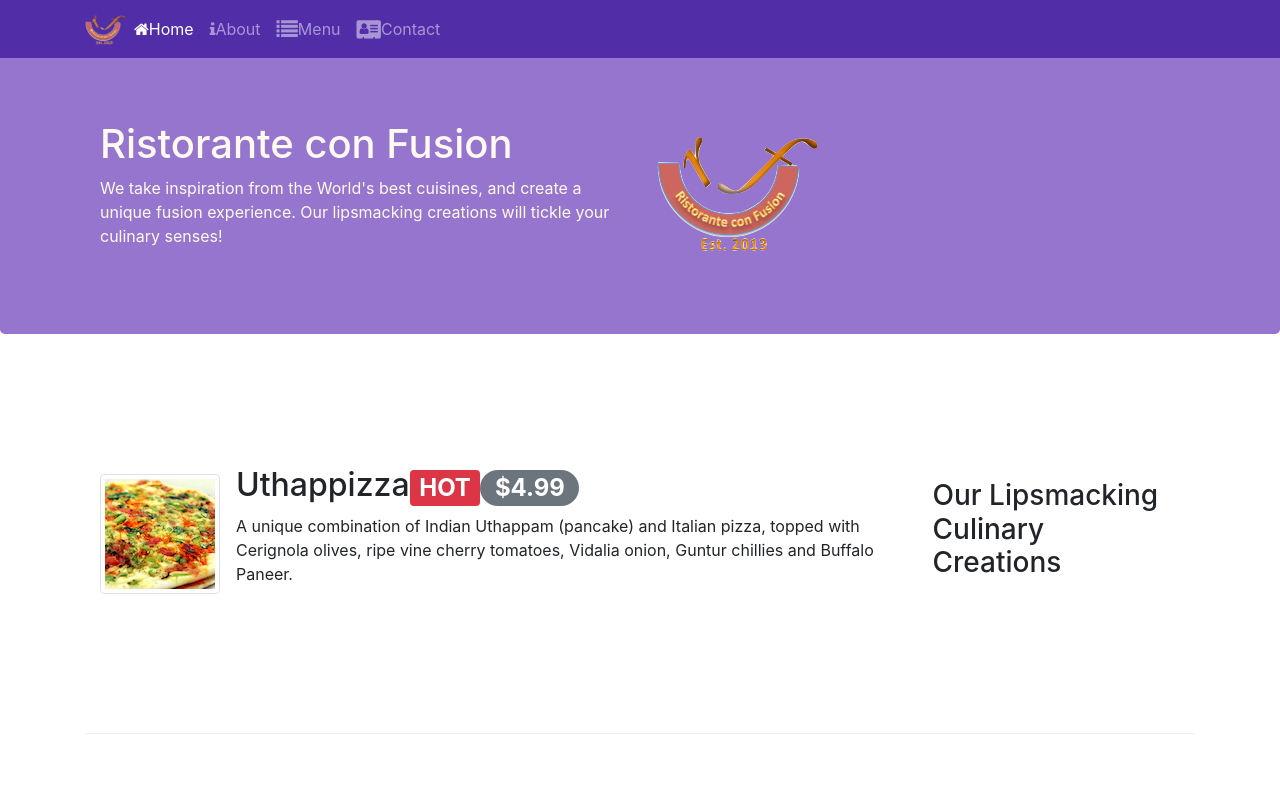
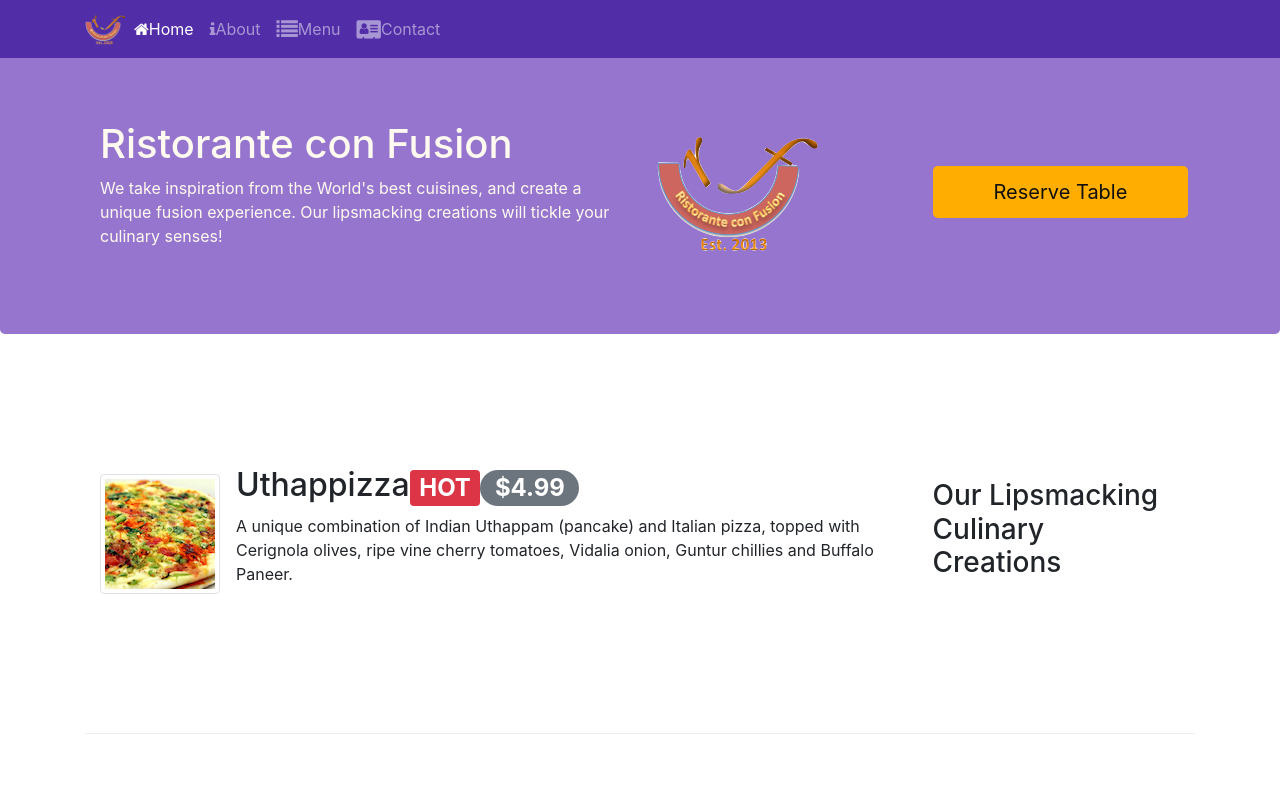
Before and after one commit to DeeptiPenmetsa/bootstrap4, a website: page index.html in a window 1280 px wide. Shown: the top 800 px of the page. Drawn offline with nearby package versions, Linux system fonts and the light colour scheme.

Commit message:
assignment2 done

```diff
--- a/css/styles.css
+++ b/css/styles.css
@@ -40,4 +40,6 @@ body{
 }
 .bg-card{
     background-color: rgb(255, 174, 0);
+    color: #0f0f0f;
+    padding: 10px 60px 10px 60px;
 }
--- a/index.html
+++ b/index.html
@@ -39,8 +39,11 @@
                     <h1>Ristorante con Fusion</h1>
                     <p>We take inspiration from the World's best cuisines, and create a unique fusion experience. Our lipsmacking creations will tickle your culinary senses!</p>
                 </div>
-                <div class="col-12 col-sm align-self-center">
+                <div class="col-12 col-sm-3 align-self-center">
                         <img src="img/logo.png" class="img-fluid">
+                </div>
+                <div class="col-12 col-sm-3 align-self-center">
+                    <a href="#form" class="btn bg-card btn-lg active" role="button" aria-pressed="true">Reserve Table</a>
                 </div>
             </div>
         </div>
@@ -100,7 +103,7 @@
         <div class="row row-content align-items-center">
         <div class="offset-sm-2 col-sm-7">
                 <div class="card">
-                    <h3 class="card-header bg-card text-white">Reserve a Table</h3>
+                    <h3 id= "form" class="card-header bg-card text-white">Reserve a Table</h3>
                     <div class="card-body">
                     <form>
                       <div class="form-group row">
```
